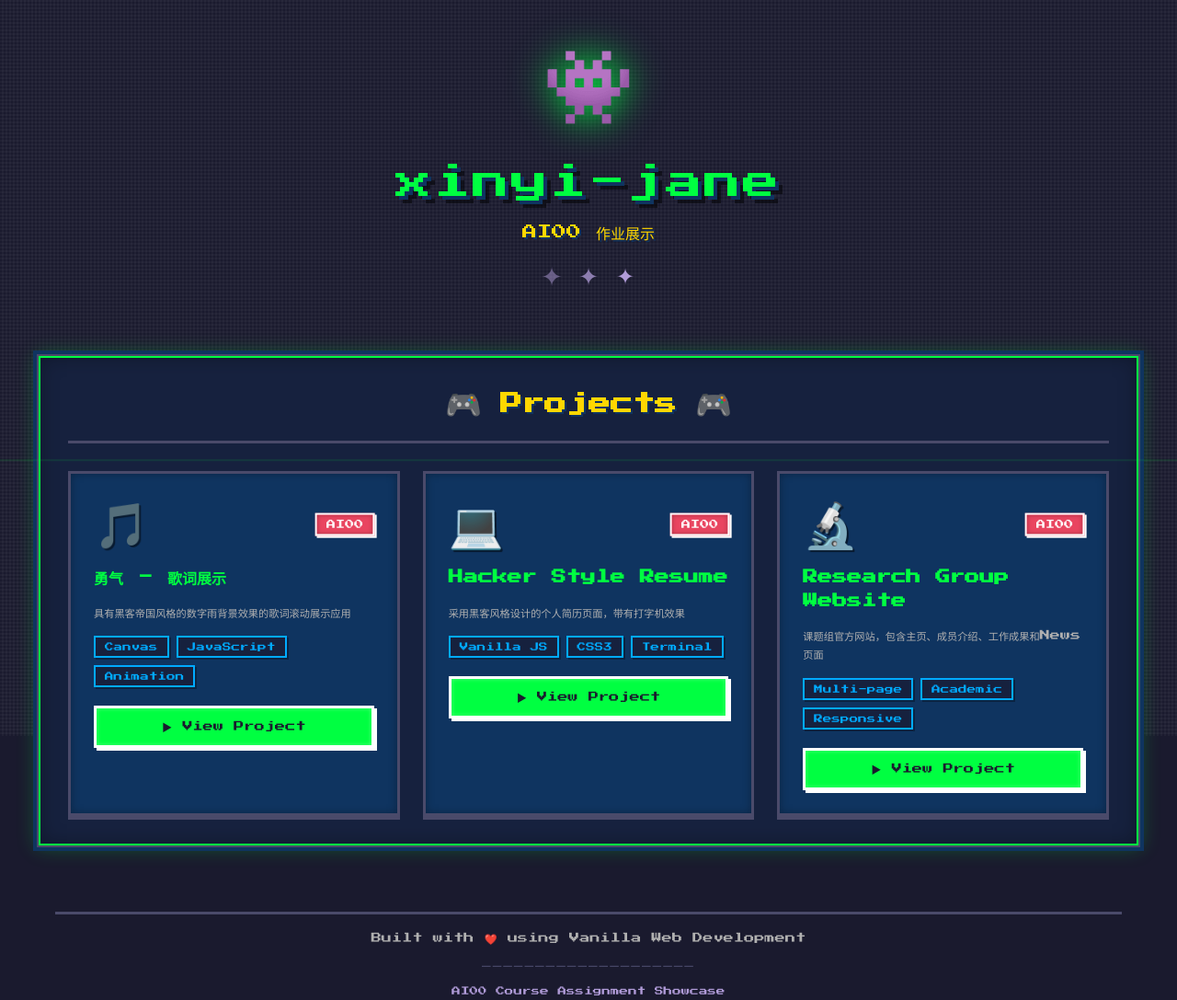
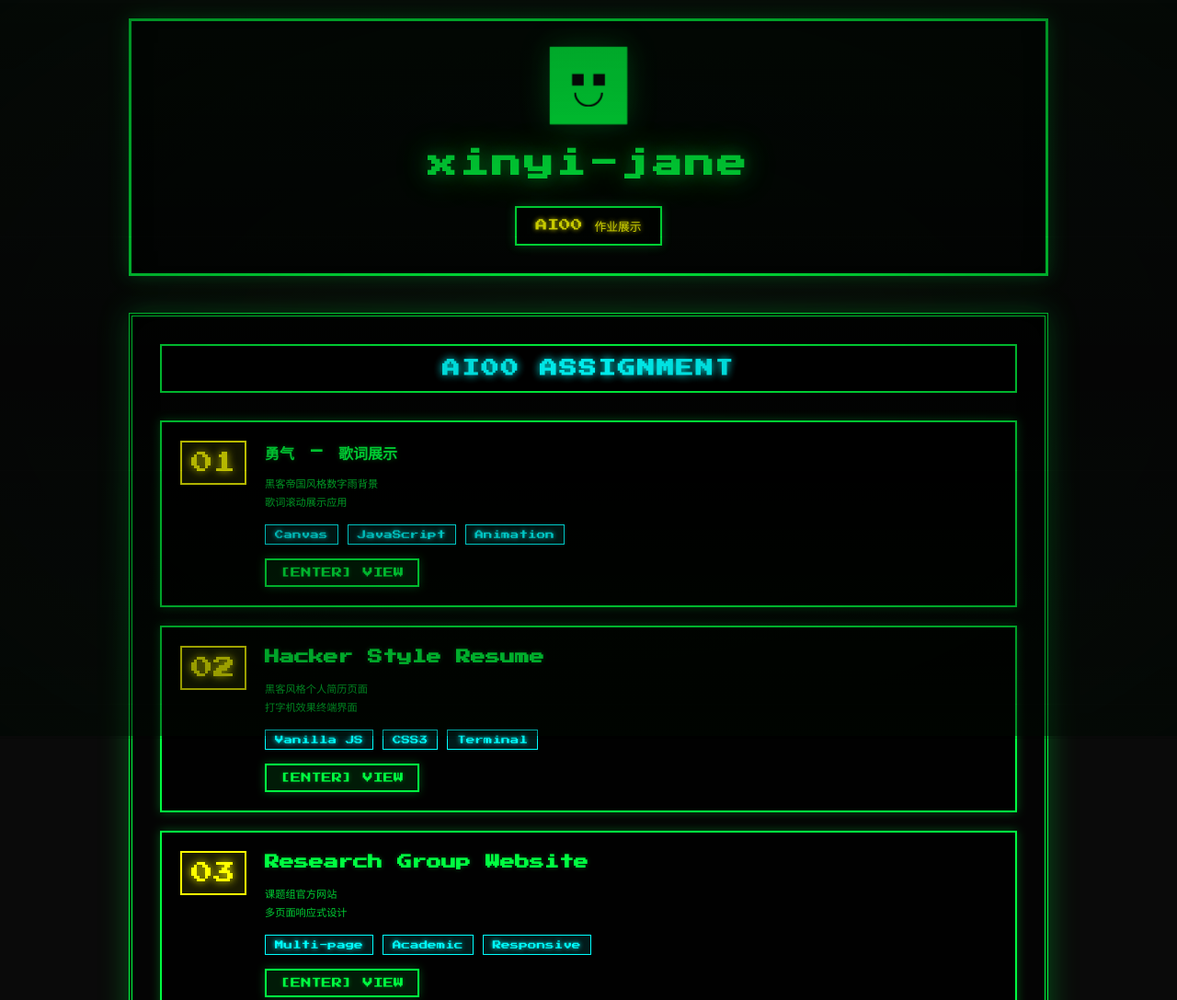
Before and after one commit to xinyi-jane/xinyi-jane.github.io, a plain HTML site: page index.html in a window 1280 px wide. Shown: the top 1087 px of the page at 92% size. Drawn offline with Linux system fonts and the light colour scheme.

Commit message:
Redesign homepage with 80s pixel art style and merge projects into AI00 assignment showcase

```diff
--- a/index.html
+++ b/index.html
@@ -10,76 +10,78 @@
     <link href="https://fonts.googleapis.com/css2?family=Press+Start+2P&display=swap" rel="stylesheet">
 </head>
 <body>
+    <div class="screen">
+        <div class="scanlines"></div>
         <div class="container">
             <header class="header">
-            <div class="pixel-avatar">👾</div>
+                <div class="pixel-art">
+                    <div class="pixel-face">
+                        <div class="pixel-eye left"></div>
+                        <div class="pixel-eye right"></div>
+                        <div class="pixel-mouth"></div>
+                    </div>
+                </div>
                 <h1 class="title">xinyi-jane</h1>
+                <div class="subtitle-box">
                     <p class="subtitle">AI00 作业展示</p>
-            <div class="pixel-decoration">
-                <span class="pixel-star">✦</span>
-                <span class="pixel-star">✦</span>
-                <span class="pixel-star">✦</span>
                 </div>
             </header>
 
             <main class="main">
-            <section class="projects-section">
-                <div class="pixel-border">
-                    <div class="pixel-title">
-                        <span class="pixel-icon">🎮</span>
-                        <h2 class="section-title">Projects</h2>
-                        <span class="pixel-icon">🎮</span>
+                <section class="assignment-section">
+                    <div class="section-header">
+                        <div class="pixel-corner top-left"></div>
+                        <div class="pixel-corner top-right"></div>
+                        <h2 class="section-title">AI00 ASSIGNMENT</h2>
+                        <div class="pixel-corner bottom-left"></div>
+                        <div class="pixel-corner bottom-right"></div>
                     </div>
 
-                    <div class="projects-grid">
-                        <div class="project-card pixel-card">
-                            <div class="card-header">
-                                <div class="project-icon">🎵</div>
-                                <div class="pixel-badge">AI00</div>
+                    <div class="projects-container">
+                        <div class="project-item">
+                            <div class="project-number">01</div>
+                            <div class="project-content">
+                                <h3 class="project-title">勇气 - 歌词展示</h3>
+                                <p class="project-desc">黑客帝国风格数字雨背景<br>歌词滚动展示应用</p>
+                                <div class="project-tech">
+                                    <span>Canvas</span>
+                                    <span>JavaScript</span>
+                                    <span>Animation</span>
                                 </div>
-                            <h3 class="project-title">勇气 - 歌词展示</h3>
-                            <p class="project-description">具有黑客帝国风格的数字雨背景效果的歌词滚动展示应用</p>
-                            <div class="project-tags">
-                                <span class="tag pixel-tag">Canvas</span>
-                                <span class="tag pixel-tag">JavaScript</span>
-                                <span class="tag pixel-tag">Animation</span>
-                            </div>
-                            <a href="https://xinyi-jane.github.io/courage-lyrics-display/" class="project-link pixel-button" target="_blank">
-                                ▶ View Project
+                                <a href="https://xinyi-jane.github.io/courage-lyrics-display/" class="pixel-link" target="_blank">
+                                    [ENTER] VIEW
                                 </a>
                             </div>
+                        </div>
 
-                        <div class="project-card pixel-card">
-                            <div class="card-header">
-                                <div class="project-icon">💻</div>
-                                <div class="pixel-badge">AI00</div>
+                        <div class="project-item">
+                            <div class="project-number">02</div>
+                            <div class="project-content">
+                                <h3 class="project-title">Hacker Style Resume</h3>
+                                <p class="project-desc">黑客风格个人简历页面<br>打字机效果终端界面</p>
+                                <div class="project-tech">
+                                    <span>Vanilla JS</span>
+                                    <span>CSS3</span>
+                                    <span>Terminal</span>
                                 </div>
-                            <h3 class="project-title">Hacker Style Resume</h3>
-                            <p class="project-description">采用黑客风格设计的个人简历页面，带有打字机效果</p>
-                            <div class="project-tags">
-                                <span class="tag pixel-tag">Vanilla JS</span>
-                                <span class="tag pixel-tag">CSS3</span>
-                                <span class="tag pixel-tag">Terminal</span>
-                            </div>
-                            <a href="https://xinyi-jane.github.io/hacker-style-resume/" class="project-link pixel-button" target="_blank">
-                                ▶ View Project
+                                <a href="https://xinyi-jane.github.io/hacker-style-resume/" class="pixel-link" target="_blank">
+                                    [ENTER] VIEW
                                 </a>
                             </div>
+                        </div>
 
-                        <div class="project-card pixel-card">
-                            <div class="card-header">
-                                <div class="project-icon">🔬</div>
-                                <div class="pixel-badge">AI00</div>
+                        <div class="project-item">
+                            <div class="project-number">03</div>
+                            <div class="project-content">
+                                <h3 class="project-title">Research Group Website</h3>
+                                <p class="project-desc">课题组官方网站<br>多页面响应式设计</p>
+                                <div class="project-tech">
+                                    <span>Multi-page</span>
+                                    <span>Academic</span>
+                                    <span>Responsive</span>
                                 </div>
-                            <h3 class="project-title">Research Group Website</h3>
-                            <p class="project-description">课题组官方网站，包含主页、成员介绍、工作成果和News页面</p>
-                            <div class="project-tags">
-                                <span class="tag pixel-tag">Multi-page</span>
-                                <span class="tag pixel-tag">Academic</span>
-                                <span class="tag pixel-tag">Responsive</span>
-                            </div>
-                            <a href="https://xinyi-jane.github.io/research-group-website/" class="project-link pixel-button" target="_blank">
-                                ▶ View Project
+                                <a href="https://xinyi-jane.github.io/research-group-website/" class="pixel-link" target="_blank">
+                                    [ENTER] VIEW
                                 </a>
                             </div>
                         </div>
@@ -88,12 +90,11 @@
             </main>
 
             <footer class="footer">
-            <div class="pixel-footer">
-                <p>Built with ❤️ using Vanilla Web Development</p>
-                <div class="pixel-divider">━━━━━━━━━━━━━━━━━━━━</div>
-                <p class="footer-subtitle">AI00 Course Assignment Showcase</p>
+                <div class="footer-line">━━━━━━━━━━━━━━━━━━━━━━━━━━━━━━━━━━━━━━━━</div>
+                <p class="footer-text">PRESS [ESC] TO EXIT</p>
+                <p class="footer-sub">Built with ❤️ using Vanilla Web Development</p>
+            </footer>
         </div>
-        </footer>
     </div>
 </body>
 </html>
--- a/style.css
+++ b/style.css
@@ -5,401 +5,510 @@
 }
 
 :root {
-    --pixel-bg: #1a1a2e;
-    --pixel-surface: #16213e;
-    --pixel-primary: #0f3460;
-    --pixel-accent: #e94560;
-    --pixel-yellow: #ffd700;
-    --pixel-green: #00ff41;
-    --pixel-blue: #00aaff;
-    --pixel-purple: #b19cd9;
-    --pixel-text: #ffffff;
-    --pixel-text-dim: #b0b0b0;
-    --pixel-border: #4a4a6a;
+    --crt-bg: #0a0a0a;
+    --crt-green: #00ff41;
+    --crt-green-dim: #00cc33;
+    --crt-yellow: #ffff00;
+    --crt-cyan: #00ffff;
+    --crt-magenta: #ff00ff;
+    --crt-red: #ff0000;
+    --crt-blue: #0000ff;
+    --crt-border: #00ff41;
+    --crt-text: #00ff41;
+    --crt-text-dim: #00cc33;
+    --crt-shadow: rgba(0, 255, 65, 0.3);
 }
 
 body {
-    background: var(--pixel-bg);
+    margin: 0;
+    padding: 0;
+    background: var(--crt-bg);
     font-family: 'Press Start 2P', 'Courier New', monospace;
-    color: var(--pixel-text);
+    color: var(--crt-text);
     overflow-x: hidden;
     min-height: 100vh;
-    display: flex;
-    justify-content: center;
-    align-items: center;
-    padding: 20px;
     position: relative;
 }
 
-/* Pixel background pattern */
-body::before {
+/* CRT Screen Effect */
+.screen {
+    position: relative;
+    min-height: 100vh;
+    background: var(--crt-bg);
+    padding: 20px;
+}
+
+/* Scanlines Effect */
+.scanlines {
+    position: fixed;
+    top: 0;
+    left: 0;
+    width: 100%;
+    height: 100%;
+    background: repeating-linear-gradient(
+        0deg,
+        rgba(0, 0, 0, 0.15),
+        rgba(0, 0, 0, 0.15) 1px,
+        transparent 1px,
+        transparent 2px
+    );
+    pointer-events: none;
+    z-index: 1000;
+    animation: scanlineMove 8s linear infinite;
+}
+
+@keyframes scanlineMove {
+    0% { transform: translateY(0); }
+    100% { transform: translateY(4px); }
+}
+
+/* CRT Flicker */
+@keyframes flicker {
+    0%, 100% { opacity: 1; }
+    50% { opacity: 0.98; }
+}
+
+.screen::before {
     content: '';
     position: fixed;
     top: 0;
     left: 0;
     width: 100%;
     height: 100%;
-    background-image:
-        repeating-linear-gradient(0deg, transparent, transparent 2px, rgba(255,255,255,0.03) 2px, rgba(255,255,255,0.03) 4px),
-        repeating-linear-gradient(90deg, transparent, transparent 2px, rgba(255,255,255,0.03) 2px, rgba(255,255,255,0.03) 4px);
+    background: radial-gradient(ellipse at center, transparent 0%, rgba(0, 0, 0, 0.3) 100%);
     pointer-events: none;
-    z-index: 0;
+    z-index: 999;
+    animation: flicker 0.15s infinite;
 }
 
 .container {
-    width: 100%;
-    max-width: 1200px;
+    max-width: 1000px;
+    margin: 0 auto;
     position: relative;
     z-index: 1;
 }
 
+/* Header */
 .header {
     text-align: center;
     margin-bottom: 40px;
     padding: 30px 20px;
+    border: 3px solid var(--crt-border);
+    background: rgba(0, 0, 0, 0.5);
+    box-shadow:
+        0 0 20px var(--crt-shadow),
+        inset 0 0 20px rgba(0, 0, 0, 0.5);
     position: relative;
 }
 
-.pixel-avatar {
-    font-size: 80px;
+.pixel-art {
     margin-bottom: 20px;
-    display: inline-block;
-    animation: float 3s ease-in-out infinite;
-    filter: drop-shadow(0 0 20px var(--pixel-green));
 }
 
-@keyframes float {
-    0%, 100% { transform: translateY(0px); }
-    50% { transform: translateY(-10px); }
+.pixel-face {
+    width: 80px;
+    height: 80px;
+    margin: 0 auto;
+    background: var(--crt-green);
+    border: 3px solid var(--crt-text);
+    position: relative;
+    box-shadow: 0 0 20px var(--crt-shadow);
+    animation: pixelPulse 2s ease-in-out infinite;
+}
+
+@keyframes pixelPulse {
+    0%, 100% {
+        box-shadow: 0 0 20px var(--crt-shadow);
+        transform: scale(1);
+    }
+    50% {
+        box-shadow: 0 0 30px var(--crt-shadow);
+        transform: scale(1.05);
+    }
+}
+
+.pixel-eye {
+    width: 12px;
+    height: 12px;
+    background: var(--crt-bg);
+    position: absolute;
+    top: 25px;
+    animation: blink 3s infinite;
+}
+
+.pixel-eye.left {
+    left: 20px;
+}
+
+.pixel-eye.right {
+    right: 20px;
+}
+
+@keyframes blink {
+    0%, 90%, 100% { height: 12px; top: 25px; }
+    95% { height: 2px; top: 30px; }
+}
+
+.pixel-mouth {
+    width: 30px;
+    height: 15px;
+    border: 2px solid var(--crt-bg);
+    border-top: none;
+    border-radius: 0 0 30px 30px;
+    position: absolute;
+    bottom: 15px;
+    left: 50%;
+    transform: translateX(-50%);
 }
 
 .title {
-    font-size: 2.5rem;
-    font-weight: normal;
-    color: var(--pixel-green);
-    margin-bottom: 15px;
+    font-size: 2rem;
+    color: var(--crt-green);
+    margin: 20px 0;
     text-shadow:
-        4px 4px 0px var(--pixel-primary),
-        8px 8px 0px rgba(0, 0, 0, 0.5);
-    letter-spacing: 2px;
-    line-height: 1.4;
+        0 0 10px var(--crt-shadow),
+        0 0 20px var(--crt-shadow);
+    letter-spacing: 3px;
+    line-height: 1.6;
+    animation: titleGlow 2s ease-in-out infinite;
+}
+
+@keyframes titleGlow {
+    0%, 100% {
+        text-shadow:
+            0 0 10px var(--crt-shadow),
+            0 0 20px var(--crt-shadow);
+    }
+    50% {
+        text-shadow:
+            0 0 15px var(--crt-shadow),
+            0 0 30px var(--crt-shadow),
+            0 0 40px var(--crt-shadow);
+    }
+}
+
+.subtitle-box {
+    border: 2px solid var(--crt-border);
+    padding: 10px 20px;
+    display: inline-block;
+    background: rgba(0, 0, 0, 0.3);
+    box-shadow:
+        0 0 10px var(--crt-shadow),
+        inset 0 0 10px rgba(0, 0, 0, 0.5);
 }
 
 .subtitle {
-    font-size: 1rem;
-    color: var(--pixel-yellow);
-    margin-bottom: 20px;
-    text-shadow: 2px 2px 0px var(--pixel-primary);
+    font-size: 0.8rem;
+    color: var(--crt-yellow);
+    text-shadow: 0 0 5px var(--crt-yellow);
+    margin: 0;
 }
 
-.pixel-decoration {
-    display: flex;
-    justify-content: center;
-    gap: 20px;
-    margin-top: 20px;
-}
-
-.pixel-star {
-    color: var(--pixel-purple);
-    font-size: 1.5rem;
-    animation: twinkle 2s ease-in-out infinite;
-}
-
-.pixel-star:nth-child(2) {
-    animation-delay: 0.5s;
-}
-
-.pixel-star:nth-child(3) {
-    animation-delay: 1s;
-}
-
-@keyframes twinkle {
-    0%, 100% { opacity: 1; transform: scale(1); }
-    50% { opacity: 0.5; transform: scale(1.2); }
-}
-
+/* Main Content */
 .main {
     margin-bottom: 40px;
 }
 
-.projects-section {
-    background: var(--pixel-surface);
-    border: 4px solid var(--pixel-border);
+.assignment-section {
+    border: 4px double var(--crt-border);
+    background: rgba(0, 0, 0, 0.5);
+    padding: 30px;
     box-shadow:
-        0 0 0 4px var(--pixel-primary),
-        0 0 20px rgba(0, 255, 65, 0.3),
-        inset 0 0 20px rgba(0, 0, 0, 0.3);
-    padding: 30px;
+        0 0 30px var(--crt-shadow),
+        inset 0 0 30px rgba(0, 0, 0, 0.5);
     position: relative;
 }
 
-.pixel-border::before {
-    content: '';
+.section-header {
+    position: relative;
+    margin-bottom: 30px;
+    padding: 15px;
+    border: 2px solid var(--crt-border);
+    background: rgba(0, 0, 0, 0.7);
+}
+
+.pixel-corner {
+    width: 15px;
+    height: 15px;
     position: absolute;
+    border: 2px solid var(--crt-border);
+}
+
+.pixel-corner.top-left {
     top: -2px;
     left: -2px;
-    right: -2px;
-    bottom: -2px;
-    border: 2px solid var(--pixel-green);
-    pointer-events: none;
-    animation: borderGlow 2s ease-in-out infinite;
+    border-right: none;
+    border-bottom: none;
 }
 
-@keyframes borderGlow {
-    0%, 100% { opacity: 0.5; }
-    50% { opacity: 1; }
+.pixel-corner.top-right {
+    top: -2px;
+    right: -2px;
+    border-left: none;
+    border-bottom: none;
 }
 
-.pixel-title {
+.pixel-corner.bottom-left {
+    bottom: -2px;
+    left: -2px;
+    border-right: none;
+    border-top: none;
+}
+
+.pixel-corner.bottom-right {
+    bottom: -2px;
+    right: -2px;
+    border-left: none;
+    border-top: none;
+}
+
+.section-title {
+    font-size: 1.2rem;
+    color: var(--crt-cyan);
+    text-align: center;
+    text-shadow: 0 0 10px var(--crt-cyan);
+    letter-spacing: 2px;
+    margin: 0;
+}
+
+/* Projects Container */
+.projects-container {
+    display: flex;
+    flex-direction: column;
+    gap: 20px;
+}
+
+.project-item {
+    border: 2px solid var(--crt-border);
+    background: rgba(0, 0, 0, 0.7);
+    padding: 20px;
+    display: flex;
+    gap: 20px;
+    transition: all 0.3s;
+    box-shadow: 0 0 10px var(--crt-shadow);
+    position: relative;
+}
+
+.project-item:hover {
+    background: rgba(0, 255, 65, 0.1);
+    box-shadow: 0 0 20px var(--crt-shadow);
+    transform: translateX(5px);
+}
+
+.project-item::before {
+    content: '>';
+    position: absolute;
+    left: -15px;
+    top: 50%;
+    transform: translateY(-50%);
+    color: var(--crt-green);
+    font-size: 1.5rem;
+    opacity: 0;
+    transition: opacity 0.3s;
+}
+
+.project-item:hover::before {
+    opacity: 1;
+}
+
+.project-number {
+    font-size: 1.5rem;
+    color: var(--crt-yellow);
+    text-shadow: 0 0 10px var(--crt-yellow);
+    min-width: 60px;
+    text-align: center;
     display: flex;
     align-items: center;
     justify-content: center;
-    gap: 20px;
-    margin-bottom: 30px;
-    padding-bottom: 20px;
-    border-bottom: 3px solid var(--pixel-border);
+    border: 2px solid var(--crt-yellow);
+    background: rgba(255, 255, 0, 0.1);
+    height: fit-content;
+    padding: 10px;
 }
 
-.pixel-icon {
-    font-size: 2rem;
-    animation: bounce 1s ease-in-out infinite;
-}
-
-@keyframes bounce {
-    0%, 100% { transform: translateY(0); }
-    50% { transform: translateY(-5px); }
-}
-
-.section-title {
-    font-size: 1.5rem;
-    color: var(--pixel-yellow);
-    text-shadow: 2px 2px 0px var(--pixel-primary);
-    margin: 0;
-}
-
-.projects-grid {
-    display: grid;
-    grid-template-columns: repeat(auto-fit, minmax(300px, 1fr));
-    gap: 25px;
-}
-
-.project-card {
-    background: var(--pixel-primary);
-    border: 3px solid var(--pixel-border);
-    padding: 25px;
-    transition: all 0.2s;
-    position: relative;
-    box-shadow:
-        0 4px 0 var(--pixel-border),
-        inset 0 0 10px rgba(0, 0, 0, 0.3);
-}
-
-.pixel-card:hover {
-    transform: translateY(-5px);
-    box-shadow:
-        0 8px 0 var(--pixel-border),
-        0 0 20px var(--pixel-green),
-        inset 0 0 10px rgba(0, 0, 0, 0.3);
-    border-color: var(--pixel-green);
-}
-
-.pixel-card:active {
-    transform: translateY(-2px);
-    box-shadow:
-        0 4px 0 var(--pixel-border),
-        inset 0 0 10px rgba(0, 0, 0, 0.3);
-}
-
-.card-header {
-    display: flex;
-    justify-content: space-between;
-    align-items: center;
-    margin-bottom: 15px;
-}
-
-.project-icon {
-    font-size: 3rem;
-    filter: drop-shadow(2px 2px 0px rgba(0, 0, 0, 0.5));
-}
-
-.pixel-badge {
-    background: var(--pixel-accent);
-    color: var(--pixel-text);
-    padding: 5px 10px;
-    border: 2px solid var(--pixel-text);
-    font-size: 0.6rem;
-    box-shadow:
-        2px 2px 0px var(--pixel-text),
-        inset 0 0 5px rgba(0, 0, 0, 0.3);
-    animation: pulse 2s ease-in-out infinite;
-}
-
-@keyframes pulse {
-    0%, 100% { transform: scale(1); }
-    50% { transform: scale(1.05); }
+.project-content {
+    flex: 1;
 }
 
 .project-title {
     font-size: 1rem;
-    color: var(--pixel-green);
-    margin-bottom: 15px;
-    text-shadow: 2px 2px 0px var(--pixel-primary);
+    color: var(--crt-green);
+    margin-bottom: 10px;
+    text-shadow: 0 0 5px var(--crt-shadow);
     line-height: 1.6;
 }
 
-.project-description {
+.project-desc {
     font-size: 0.7rem;
-    color: var(--pixel-text-dim);
+    color: var(--crt-text-dim);
     margin-bottom: 15px;
     line-height: 1.8;
 }
 
-.project-tags {
+.project-tech {
     display: flex;
+    gap: 10px;
+    margin-bottom: 15px;
     flex-wrap: wrap;
-    gap: 8px;
-    margin-bottom: 20px;
 }
 
-.tag {
-    background: var(--pixel-surface);
-    color: var(--pixel-blue);
+.project-tech span {
+    font-size: 0.6rem;
+    color: var(--crt-cyan);
     padding: 5px 10px;
-    border: 2px solid var(--pixel-border);
-    font-size: 0.6rem;
-    box-shadow: 2px 2px 0px rgba(0, 0, 0, 0.3);
+    border: 1px solid var(--crt-cyan);
+    background: rgba(0, 255, 255, 0.1);
+    text-shadow: 0 0 5px var(--crt-cyan);
 }
 
-.pixel-tag {
-    border-color: var(--pixel-blue);
+.pixel-link {
+    display: inline-block;
+    font-size: 0.7rem;
+    color: var(--crt-green);
+    text-decoration: none;
+    border: 2px solid var(--crt-green);
+    padding: 8px 15px;
+    background: rgba(0, 255, 65, 0.1);
+    transition: all 0.3s;
+    text-shadow: 0 0 5px var(--crt-shadow);
+    box-shadow: 0 0 10px var(--crt-shadow);
 }
 
-.project-link {
-    display: inline-block;
-    background: var(--pixel-green);
-    color: var(--pixel-bg);
-    text-decoration: none;
-    padding: 12px 20px;
-    border: 3px solid var(--pixel-text);
-    font-size: 0.7rem;
-    transition: all 0.2s;
-    box-shadow:
-        3px 3px 0px var(--pixel-text),
-        inset 0 0 5px rgba(255, 255, 255, 0.3);
-    text-align: center;
-    width: 100%;
+.pixel-link:hover {
+    background: rgba(0, 255, 65, 0.3);
+    box-shadow: 0 0 20px var(--crt-shadow);
+    transform: scale(1.05);
 }
 
-.pixel-button:hover {
-    background: var(--pixel-yellow);
-    transform: translate(-2px, -2px);
-    box-shadow:
-        5px 5px 0px var(--pixel-text),
-        inset 0 0 5px rgba(255, 255, 255, 0.3);
+.pixel-link:active {
+    transform: scale(0.95);
 }
 
-.pixel-button:active {
-    transform: translate(0, 0);
-    box-shadow:
-        2px 2px 0px var(--pixel-text),
-        inset 0 0 5px rgba(255, 255, 255, 0.3);
-}
-
+/* Footer */
 .footer {
     text-align: center;
     padding: 30px 20px;
-    color: var(--pixel-text-dim);
-    font-size: 0.7rem;
+    border: 2px solid var(--crt-border);
+    background: rgba(0, 0, 0, 0.5);
+    box-shadow:
+        0 0 20px var(--crt-shadow),
+        inset 0 0 20px rgba(0, 0, 0, 0.5);
 }
 
-.pixel-footer {
-    border-top: 3px solid var(--pixel-border);
-    padding-top: 20px;
+.footer-line {
+    color: var(--crt-border);
+    margin-bottom: 15px;
+    font-size: 0.6rem;
+    letter-spacing: 1px;
 }
 
-.pixel-divider {
-    color: var(--pixel-border);
-    margin: 15px 0;
-    font-size: 0.6rem;
-    letter-spacing: 2px;
+.footer-text {
+    font-size: 0.7rem;
+    color: var(--crt-yellow);
+    text-shadow: 0 0 5px var(--crt-yellow);
+    margin-bottom: 10px;
+    animation: blinkText 1.5s infinite;
 }
 
-.footer-subtitle {
-    color: var(--pixel-purple);
+@keyframes blinkText {
+    0%, 50% { opacity: 1; }
+    51%, 100% { opacity: 0.3; }
+}
+
+.footer-sub {
+    font-size: 0.6rem;
+    color: var(--crt-text-dim);
     margin-top: 10px;
-    font-size: 0.6rem;
 }
 
 /* Responsive */
 @media (max-width: 768px) {
     .title {
-        font-size: 1.5rem;
+        font-size: 1.2rem;
     }
 
     .subtitle {
-        font-size: 0.7rem;
+        font-size: 0.6rem;
     }
 
-    .pixel-avatar {
-        font-size: 60px;
+    .pixel-face {
+        width: 60px;
+        height: 60px;
     }
 
-    .projects-section {
+    .pixel-eye {
+        width: 10px;
+        height: 10px;
+        top: 18px;
+    }
+
+    .pixel-eye.left {
+        left: 15px;
+    }
+
+    .pixel-eye.right {
+        right: 15px;
+    }
+
+    .pixel-mouth {
+        width: 25px;
+        height: 12px;
+        bottom: 12px;
+    }
+
+    .assignment-section {
         padding: 20px;
     }
 
-    .projects-grid {
-        grid-template-columns: 1fr;
-        gap: 20px;
+    .project-item {
+        flex-direction: column;
+        gap: 15px;
+    }
+
+    .project-number {
+        min-width: auto;
+        width: fit-content;
     }
 
     .section-title {
-        font-size: 1rem;
-    }
-
-    .pixel-title {
-        flex-direction: column;
-        gap: 10px;
+        font-size: 0.9rem;
     }
 }
 
 @media (max-width: 480px) {
-    body {
+    .screen {
         padding: 10px;
     }
 
     .title {
-        font-size: 1.2rem;
-    }
-
-    .project-card {
-        padding: 20px;
+        font-size: 1rem;
     }
 
     .project-title {
         font-size: 0.8rem;
     }
 
-    .project-description {
+    .project-desc {
         font-size: 0.6rem;
+    }
+
+    .pixel-link {
+        font-size: 0.6rem;
+        padding: 6px 12px;
     }
 }
 
-/* Pixel scanline effect */
-@keyframes scanline {
-    0% { transform: translateY(-100%); }
-    100% { transform: translateY(100vh); }
-}
-
-body::after {
+/* CRT Screen Curvature Effect */
+.screen::after {
     content: '';
     position: fixed;
     top: 0;
     left: 0;
     width: 100%;
-    height: 2px;
-    background: rgba(0, 255, 65, 0.1);
-    animation: scanline 8s linear infinite;
+    height: 100%;
+    background:
+        radial-gradient(ellipse at center, transparent 0%, rgba(0, 0, 0, 0.2) 100%),
+        linear-gradient(to bottom, rgba(0, 255, 65, 0.03) 0%, transparent 50%, rgba(0, 255, 65, 0.03) 100%);
     pointer-events: none;
-    z-index: 9999;
+    z-index: 998;
 }
```
Lines whose indentation alone changed are shown as unchanged.
